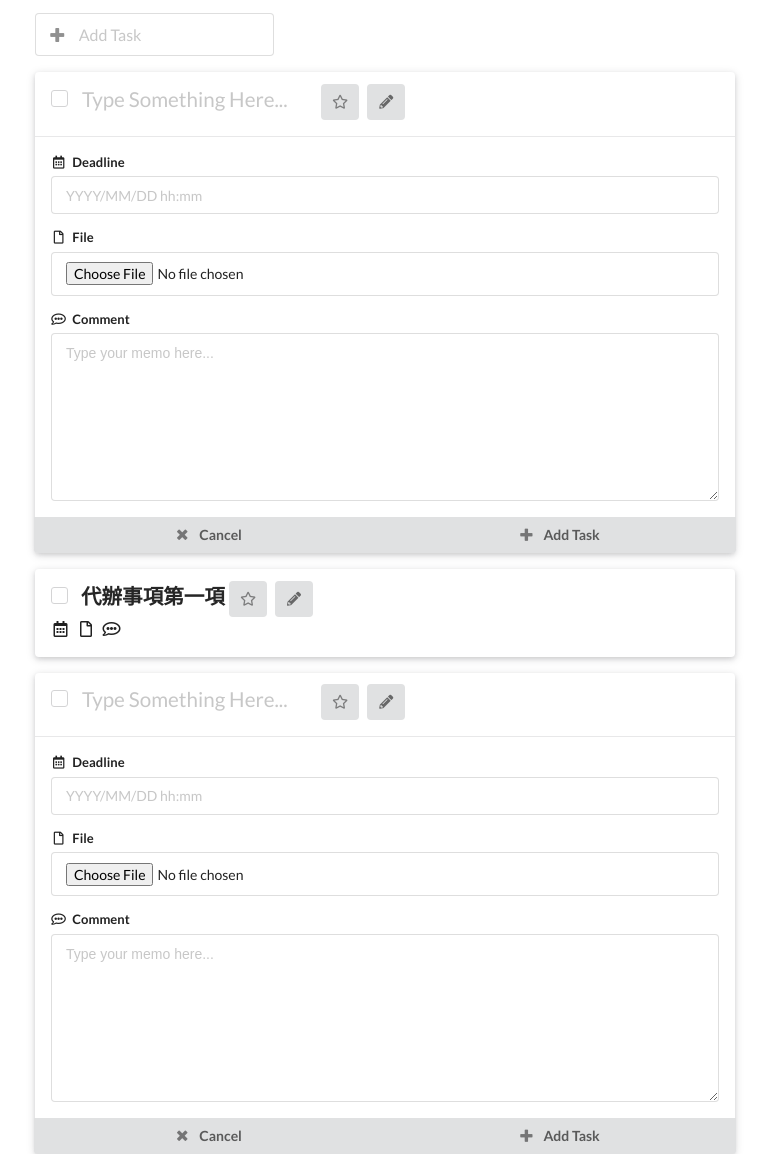
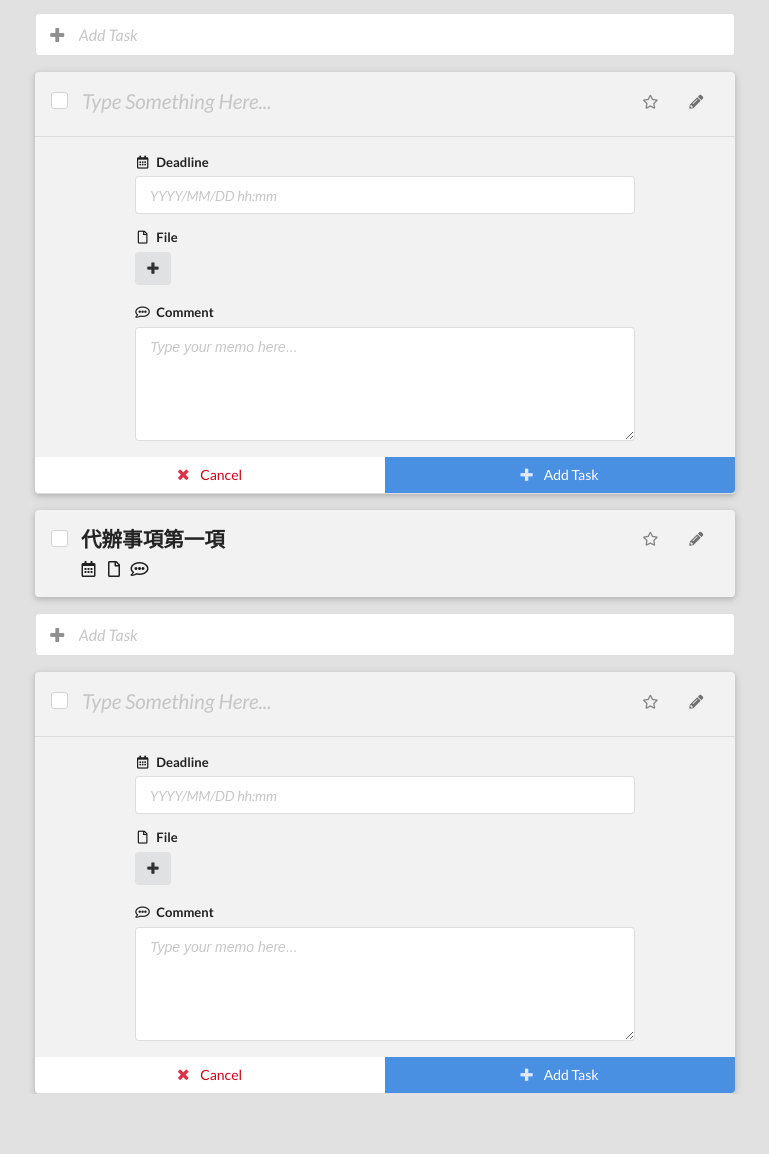
Before and after one commit to littlehorseboy/THE-F2E-Week-1, a plain HTML site: page index.html in a window 1280 px wide. Shown: the part 43-1197 px from the top of the page, without its empty margins (255-1024 px from the left). After the commit the page ends 1137 px from the top, so only its background shows below. Drawn offline with nearby package versions, Linux system fonts and the light colour scheme.

Commit message:
要套Vue看看 (還欠勾選的樣式)

```diff
--- /dev/null
+++ b/index.css
@@ -0,0 +1,60 @@
+#todoListBody {
+    background-color: #E1E1E1;
+}
+
+#todoListBody .ui.pointing.secondary.menu>a {
+    color: white;
+    border-color: #00408B;
+}
+
+#todoListBody .ui.card {
+    width: auto;
+}
+
+#todoListBody .ui.card {
+    margin-top: 0;
+}
+
+#todoListBody .ui.card>.extra {
+    padding: 0;
+}
+
+#todoListBody .raisedShadow {
+    box-shadow: 0 2px 4px 0 rgba(34, 36, 38, .12), 0 2px 10px 0 rgba(34, 36, 38, .15);
+}
+
+button.cancelBtn {
+    background-color: white !important;
+    color: #D0021B !important;
+    font-weight: 500 !important;
+}
+
+button.cancelBtn:hover {
+    font-weight: 700 !important;
+}
+
+button.cancelBtn:active {
+    background-color: rgba(208, 2, 26, 0.7) !important;
+    color: white !important;
+}
+
+button.keepBtn {
+    background-color: #4A90E2 !important;
+    color: white !important;
+    font-weight: 500 !important;
+}
+
+button.keepBtn:hover {
+    font-weight: 700 !important;
+}
+
+button.keepBtn:active {
+    background-color: rgba(74, 145, 226, 0.7) !important;
+    color: white !important;
+}
+
+input::placeholder,
+textarea::placeholder {
+    color: black;
+    font-style: italic;
+}
--- a/index.html
+++ b/index.html
@@ -6,28 +6,10 @@
   <meta name="viewport" content="width=device-width, initial-scale=1, shrink-to-fit=no">
   <title></title>
   <link rel="stylesheet" href="https://cdn.jsdelivr.net/npm/semantic-ui@2.3.1/dist/semantic.min.css">
-  <style>
-    #todoListBody .ui.pointing.secondary.menu > a {
-      color: white;
-      border-color: #00408B;
-    }
+  <link rel="stylesheet" href="index.css">
 
-    #todoListBody .ui.card {
-      width: auto;
-    }
-
-    #todoListBody .ui.card {
-      margin-top: 0;
-    }
-
-    #todoListBody .ui.card>.extra {
-      padding: 0;
-    }
-
-    #todoListBody .raisedShadow {
-      box-shadow: 0 2px 4px 0 rgba(34,36,38,.12), 0 2px 10px 0 rgba(34,36,38,.15);
-    }
-  </style>
+  <script src="https://cdn.jsdelivr.net/npm/vue/dist/vue.js"></script>
+  <!-- <script src="https://cdn.jsdelivr.net/npm/vue"></script> -->
 </head>
 
 <body id="todoListBody">
@@ -46,16 +28,17 @@
   <div class="ui fluid container">
     <div class="ui tab text container active" data-tab="myTasks">
       <!-- 新增欄位 -->
-      <div class="ui left icon input" style="margin: 1em 0;">
+      <div class="ui fluid left icon input" style="margin: 1em 0;">
         <input type="text" placeholder="Add Task">
         <i class="plus icon"></i>
       </div>
       <!-- end 新增欄位 -->
       <!-- 新增的詳細欄位 -->
-      <div class="ui card raisedShadow">
+      <div class="ui card raisedShadow" style="background-color: #F2F2F2">
         <div class="content">
-          <div class="header">
+          <div class="header" style="display: flex; justify-content: space-between; align-items: center;">
             <!-- 標題 -->
+            <div>
               <div class="ui checkbox">
                 <input type="checkbox">
                 <label></label>
@@ -64,19 +47,21 @@
               <div class="ui transparent input">
                 <input placeholder="Type Something Here...">
               </div>
-
-            <button class="ui icon button">
+            </div>
+            <div>
+              <button class="ui icon button" style="background-color: transparent;">
                 <i class="star outline icon"></i>
               </button>
 
-            <button class="ui icon button">
+              <button class="ui icon button" style="background-color: transparent;">
                 <i class="pencil alternate icon"></i>
               </button>
+            </div>
             <!-- end 標題 -->
           </div>
         </div>
-        <div class="content">
-          <div class="ui form">
+        <div class="content" style="display: flex; justify-content: center;">
+          <div class="ui form" style="width: 500px;">
             <div class="field">
               <label>
                 <i class="calendar alternate outline icon"></i>
@@ -90,7 +75,10 @@
                 <i class="file outline icon"></i>
                 File
               </label>
-              <input type="file">
+              <label for="file" class="ui icon button" style="display: inline-block;">
+                <i class="plus icon"></i>
+              </label>
+              <input type="file" id="file" style="display: none;">
             </div>
 
             <div class="field">
@@ -98,46 +86,50 @@
                 <i class="comment alternate outline icon"></i>
                 Comment
               </label>
-              <textarea placeholder="Type your memo here..."></textarea>
+              <textarea rows="5" placeholder="Type your memo here..."></textarea>
             </div>
           </div>
         </div>
-        <div class="extra content">
+        <div class="content" style="padding: 0; border: 1px solid rgba(34,36,38,.1);">
           <div class="ui two bottom attached buttons">
-            <div class="ui button">
+            <button class="ui button cancelBtn">
               <i class="times icon"></i>
               Cancel
-            </div>
-            <div class="ui button">
+            </button>
+            <button class="ui button keepBtn">
               <i class="plus icon"></i>
               Add Task
-            </div>
+            </button>
           </div>
         </div>
       </div>
       <!-- end 新增的詳細欄位 -->
 
       <!-- 檢視與編輯欄位 -->
-      <div class="ui card raisedShadow">
+      <div class="ui card raisedShadow" style="background-color: #F2F2F2">
         <div class="content">
-          <div class="header">
+          <div class="header" style="display: flex; justify-content: space-between; align-items: center;">
             <!-- 標題 -->
+            <div>
               <div class="ui checkbox">
                 <input type="checkbox">
                 <label></label>
               </div>
+              代辦事項第一項
+            </div>
 
-            代辦事項第一項
-
-            <button class="ui icon button">
+            <div>
+              <button class="ui icon button" style="background-color: transparent;">
                 <i class="star outline icon"></i>
               </button>
 
-            <button class="ui icon button">
+              <button class="ui icon button" style="background-color: transparent;">
                 <i class="pencil alternate icon"></i>
               </button>
+            </div>
             <!-- end 標題 -->
           </div>
+          <span style="margin: 0 1rem;"></span>
           <i class="calendar alternate outline icon"></i>
           <i class="file outline icon"></i>
           <i class="comment alternate outline icon"></i>
@@ -145,10 +137,17 @@
       </div>
       <!-- end 檢視與編輯欄位 -->
       <!-- 檢視與編輯的詳細欄位 -->
-      <div class="ui card raisedShadow">
+      <div class="ui fluid left icon input" style="margin: 1em 0;">
+        <input type="text" placeholder="Add Task">
+        <i class="plus icon"></i>
+      </div>
+      <!-- end 新增欄位 -->
+      <!-- 新增的詳細欄位 -->
+      <div class="ui card raisedShadow" style="background-color: #F2F2F2">
         <div class="content">
-          <div class="header">
+          <div class="header" style="display: flex; justify-content: space-between; align-items: center;">
             <!-- 標題 -->
+            <div>
               <div class="ui checkbox">
                 <input type="checkbox">
                 <label></label>
@@ -157,19 +156,21 @@
               <div class="ui transparent input">
                 <input placeholder="Type Something Here...">
               </div>
-
-            <button class="ui icon button">
+            </div>
+            <div>
+              <button class="ui icon button" style="background-color: transparent;">
                 <i class="star outline icon"></i>
               </button>
 
-            <button class="ui icon button">
+              <button class="ui icon button" style="background-color: transparent;">
                 <i class="pencil alternate icon"></i>
               </button>
+            </div>
             <!-- end 標題 -->
           </div>
         </div>
-        <div class="content">
-          <div class="ui form">
+        <div class="content" style="display: flex; justify-content: center;">
+          <div class="ui form" style="width: 500px;">
             <div class="field">
               <label>
                 <i class="calendar alternate outline icon"></i>
@@ -183,7 +184,10 @@
                 <i class="file outline icon"></i>
                 File
               </label>
-              <input type="file">
+              <label for="file" class="ui icon button" style="display: inline-block;">
+                <i class="plus icon"></i>
+              </label>
+              <input type="file" id="file" style="display: none;">
             </div>
 
             <div class="field">
@@ -191,20 +195,20 @@
                 <i class="comment alternate outline icon"></i>
                 Comment
               </label>
-              <textarea placeholder="Type your memo here..."></textarea>
+              <textarea rows="5" placeholder="Type your memo here..."></textarea>
             </div>
           </div>
         </div>
-        <div class="extra content">
+        <div class="content" style="padding: 0; border: 1px solid rgba(34,36,38,.1);">
           <div class="ui two bottom attached buttons">
-            <div class="ui button">
+            <button class="ui button cancelBtn">
               <i class="times icon"></i>
               Cancel
-            </div>
-            <div class="ui button">
+            </button>
+            <button class="ui button keepBtn">
               <i class="plus icon"></i>
               Add Task
-            </div>
+            </button>
           </div>
         </div>
       </div>
```
Lines whose indentation alone changed are shown as unchanged.
